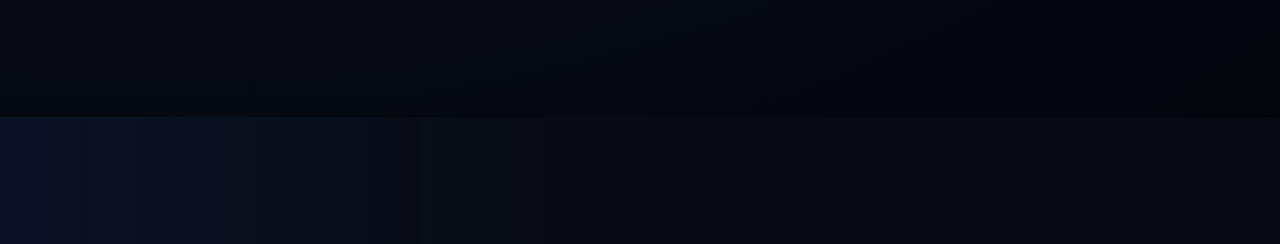
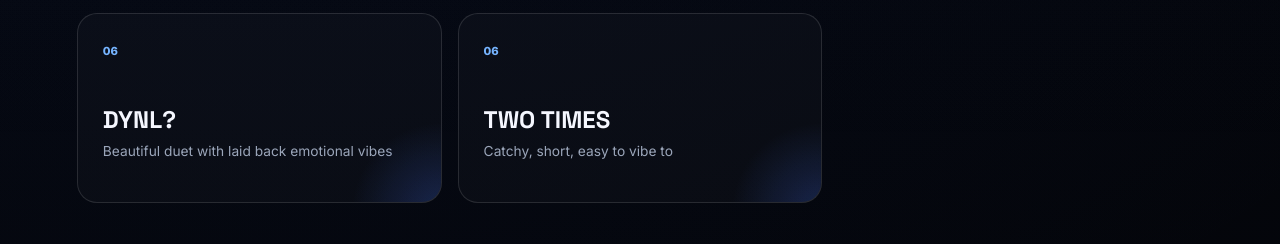
Before and after one commit to 5bntm82s7p-creator/CrisnoMusic, a plain HTML site: page index.html in a window 1280 px wide. Shown: the part 2006-2250 px from the top of the page. Drawn offline with Linux system fonts and the light colour scheme.

Commit message:
Update index.html

```diff
--- a/index.html
+++ b/index.html
@@ -155,6 +155,16 @@
           <h3>WAY TOO GONE</h3>
           <p>Fast, bright, and urgent</p>
         </article>
+         <article class="track-card reveal">
+          <span class="track-number">06</span>
+          <h3>DYNL?</h3>
+          <p>Beautiful duet with laid back emotional vibes</p>
+        </article>
+         <article class="track-card reveal">
+          <span class="track-number">06</span>
+          <h3>TWO TIMES</h3>
+          <p>Catchy, short, easy to vibe to</p>
+        </article>
       </div>
     </section>
 
```
